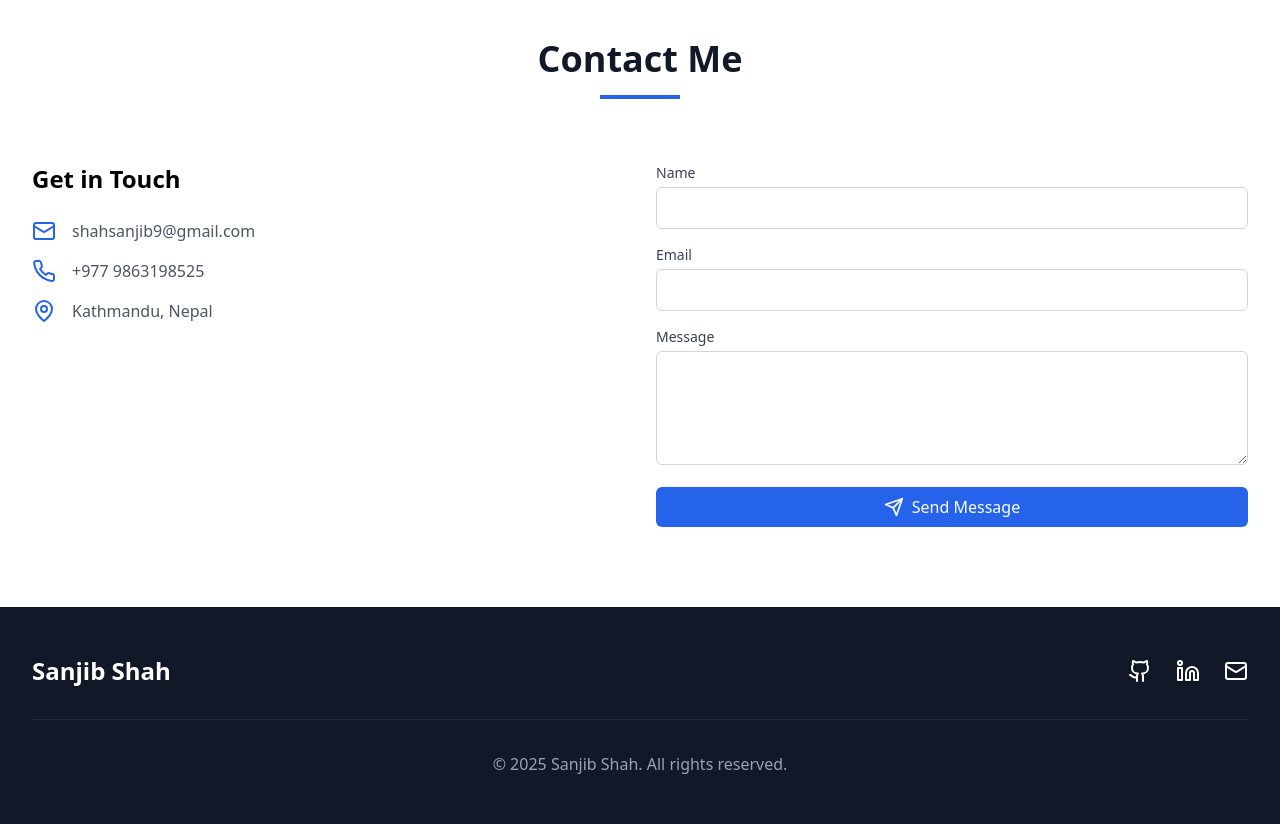
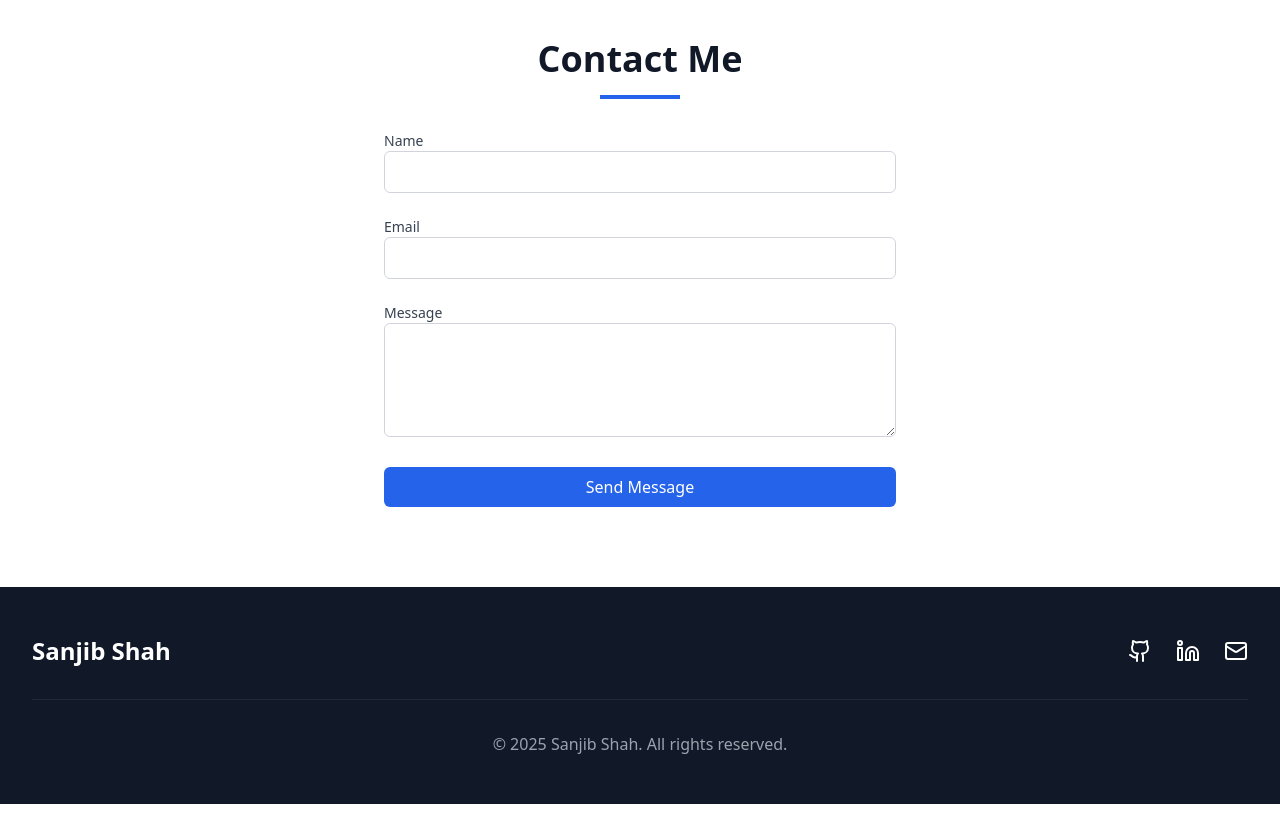
Before and after one commit to SanjibShah1/portfolio-website, a React (Vite) app: page / in a window 1280 px wide. Shown: the part 3720-4544 px from the top of the page. Built offline with nearby package versions, Linux system fonts and the light colour scheme.

Commit message:
modified22

```diff
--- a/src/components/Contact.tsx
+++ b/src/components/Contact.tsx
@@ -1,18 +1,16 @@
-import React, { useRef, useState } from 'react';
-import { motion } from 'framer-motion';
-import emailjs from '@emailjs/browser';
+import React, { useState } from 'react';
+import emailjs from 'emailjs-com';
 import toast from 'react-hot-toast';
-import { Mail, Phone, MapPin, Send } from 'lucide-react';
 
 const Contact = () => {
-  const formRef = useRef();
-  const [isSubmitting, setIsSubmitting] = useState(false);
   const [formData, setFormData] = useState({
     name: '',
     email: '',
     message: ''
   });
+  const [isSubmitting, setIsSubmitting] = useState(false);
 
+  // Handle input change
   const handleInputChange = (e) => {
     const { name, value } = e.target;
     setFormData((prevData) => ({
@@ -21,76 +19,44 @@ const Contact = () => {
     }));
   };
 
-  const handleSubmit = async (e) => {
+  // Handle form submission
+  const handleSubmit = (e) => {
     e.preventDefault();
     setIsSubmitting(true);
 
-    try {
-      const response = await emailjs.sendForm(
-        'service_mpeau16',
-        'template_g33pphx',
-        formRef.current,
-        'IZnv9ZStkrPrlpSVs'
-      );
-      console.log('EmailJS Response:', response); // Log full response for debugging
+    // Send email using emailjs
+    emailjs
+      .sendForm(
+        'service_mpeau16',  // Replace with your service ID
+        'template_g33pphx',  // Replace with your template ID
+        e.target,
+        'IZnv9ZStkrPrlpSVs'      // Replace with your user ID
+      )
+      .then(
+        (response) => {
+          console.log('SUCCESS:', response);
           toast.success('Message sent successfully!');
-      setFormData({ name: '', email: '', message: '' }); // Reset form data
-    } catch (error) {
-      console.error('EmailJS error:', error); // Log entire error object for more details
-      toast.error(`Failed to send message. Error: ${error.text || error.message}`);
-    } finally {
+          setFormData({ name: '', email: '', message: '' }); // Reset form
+        },
+        (error) => {
+          console.error('ERROR:', error);
+          toast.error('Failed to send message. Please try again.');
+        }
+      )
+      .finally(() => {
         setIsSubmitting(false);
-    }
+      });
   };
-
 
   return (
     <section id="contact" className="py-20 bg-white">
       <div className="max-w-7xl mx-auto px-4 sm:px-6 lg:px-8">
-        <motion.div
-          initial={{ opacity: 0, y: 20 }}
-          whileInView={{ opacity: 1, y: 0 }}
-          transition={{ duration: 0.5 }}
-          viewport={{ once: true }}
-          className="text-center mb-16"
-        >
-          <h2 className="text-3xl md:text-4xl font-bold text-gray-900 mb-4">Contact Me</h2>
-          <div className="w-20 h-1 bg-blue-600 mx-auto"></div>
-        </motion.div>
+        <h2 className="text-3xl md:text-4xl font-bold text-gray-900 text-center mb-4">Contact Me</h2>
+        <div className="w-20 h-1 bg-blue-600 mx-auto mb-8"></div>
 
-        <div className="grid grid-cols-1 md:grid-cols-2 gap-8">
-          <motion.div
-            initial={{ opacity: 0, x: -20 }}
-            whileInView={{ opacity: 1, x: 0 }}
-            transition={{ duration: 0.5 }}
-            viewport={{ once: true }}
-          >
-            <h3 className="text-2xl font-semibold mb-6">Get in Touch</h3>
-            <div className="space-y-4">
-              <div className="flex items-center space-x-4">
-                <Mail className="w-6 h-6 text-blue-600" />
-                <span className="text-gray-600">shahsanjib9@gmail.com</span>
-              </div>
-              <div className="flex items-center space-x-4">
-                <Phone className="w-6 h-6 text-blue-600" />
-                <span className="text-gray-600">+977 9863198525</span>
-              </div>
-              <div className="flex items-center space-x-4">
-                <MapPin className="w-6 h-6 text-blue-600" />
-                <span className="text-gray-600">Kathmandu, Nepal</span>
-              </div>
-            </div>
-          </motion.div>
-
-          <motion.div
-            initial={{ opacity: 0, x: 20 }}
-            whileInView={{ opacity: 1, x: 0 }}
-            transition={{ duration: 0.5 }}
-            viewport={{ once: true }}
-          >
-            <form ref={formRef} onSubmit={handleSubmit} className="space-y-4">
+        <form onSubmit={handleSubmit} className="max-w-lg mx-auto space-y-6">
           <div>
-                <label htmlFor="name" className="block text-sm font-medium text-gray-700 mb-1">
+            <label htmlFor="name" className="block text-sm font-medium text-gray-700">
               Name
             </label>
             <input
@@ -103,8 +69,9 @@ const Contact = () => {
               className="w-full px-4 py-2 border border-gray-300 rounded-md focus:ring-blue-500 focus:border-blue-500"
             />
           </div>
+
           <div>
-                <label htmlFor="email" className="block text-sm font-medium text-gray-700 mb-1">
+            <label htmlFor="email" className="block text-sm font-medium text-gray-700">
               Email
             </label>
             <input
@@ -117,39 +84,30 @@ const Contact = () => {
               className="w-full px-4 py-2 border border-gray-300 rounded-md focus:ring-blue-500 focus:border-blue-500"
             />
           </div>
+
           <div>
-                <label htmlFor="message" className="block text-sm font-medium text-gray-700 mb-1">
+            <label htmlFor="message" className="block text-sm font-medium text-gray-700">
               Message
             </label>
             <textarea
               id="message"
               name="message"
-                  rows={4}
+              rows="4"
               required
               value={formData.message}
               onChange={handleInputChange}
               className="w-full px-4 py-2 border border-gray-300 rounded-md focus:ring-blue-500 focus:border-blue-500"
-                ></textarea>
+            />
           </div>
+
           <button
             type="submit"
             disabled={isSubmitting}
-                className="w-full bg-blue-600 text-white py-2 px-4 rounded-md hover:bg-blue-700 transition-colors flex items-center justify-center space-x-2 disabled:opacity-50"
+            className="w-full bg-blue-600 text-white py-2 px-4 rounded-md hover:bg-blue-700 transition-colors disabled:opacity-50"
           >
-                {isSubmitting ? (
-                  <>
-                    <span className="animate-spin">🌀</span> Sending...
-                  </>
-                ) : (
-                  <>
-                    <Send className="w-5 h-5" />
-                    <span>Send Message</span>
-                  </>
-                )}
+            {isSubmitting ? 'Sending...' : 'Send Message'}
           </button>
         </form>
-          </motion.div>
-        </div>
       </div>
     </section>
   );
```
Lines whose indentation alone changed are shown as unchanged.
